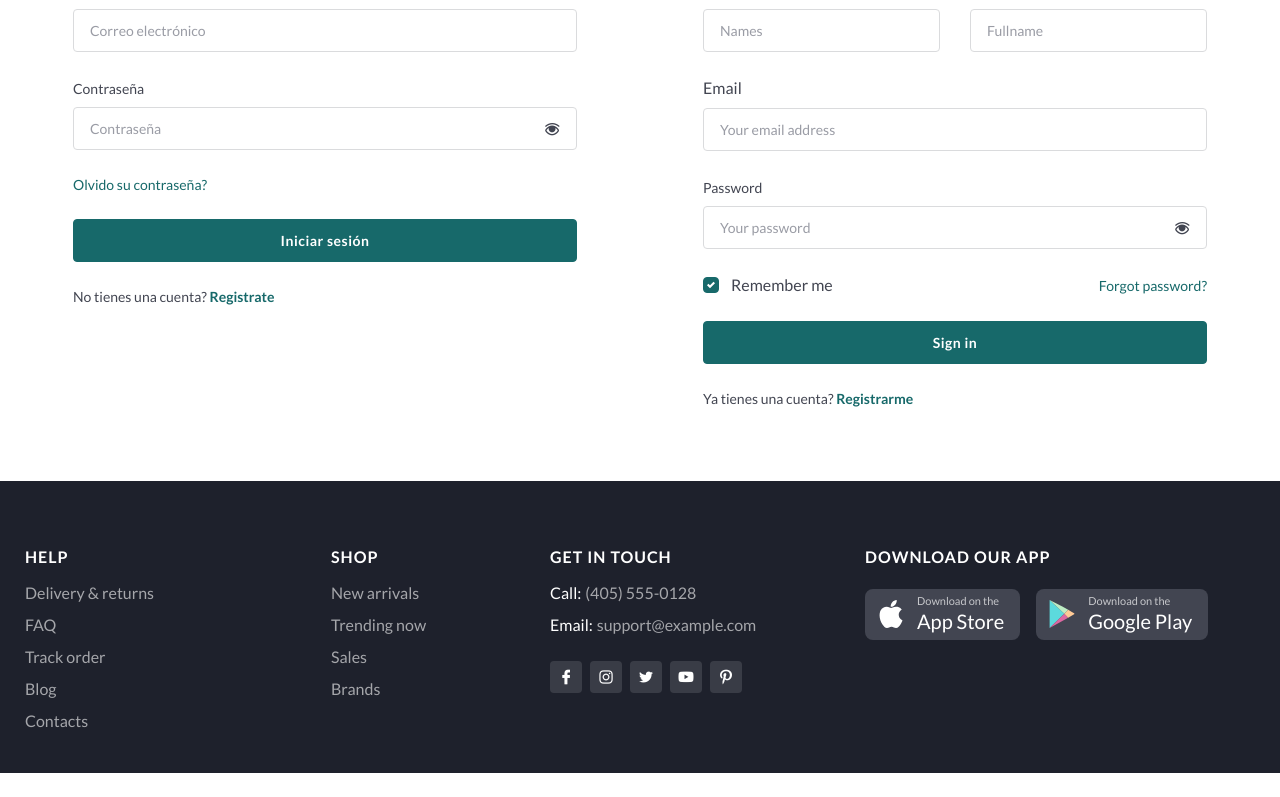
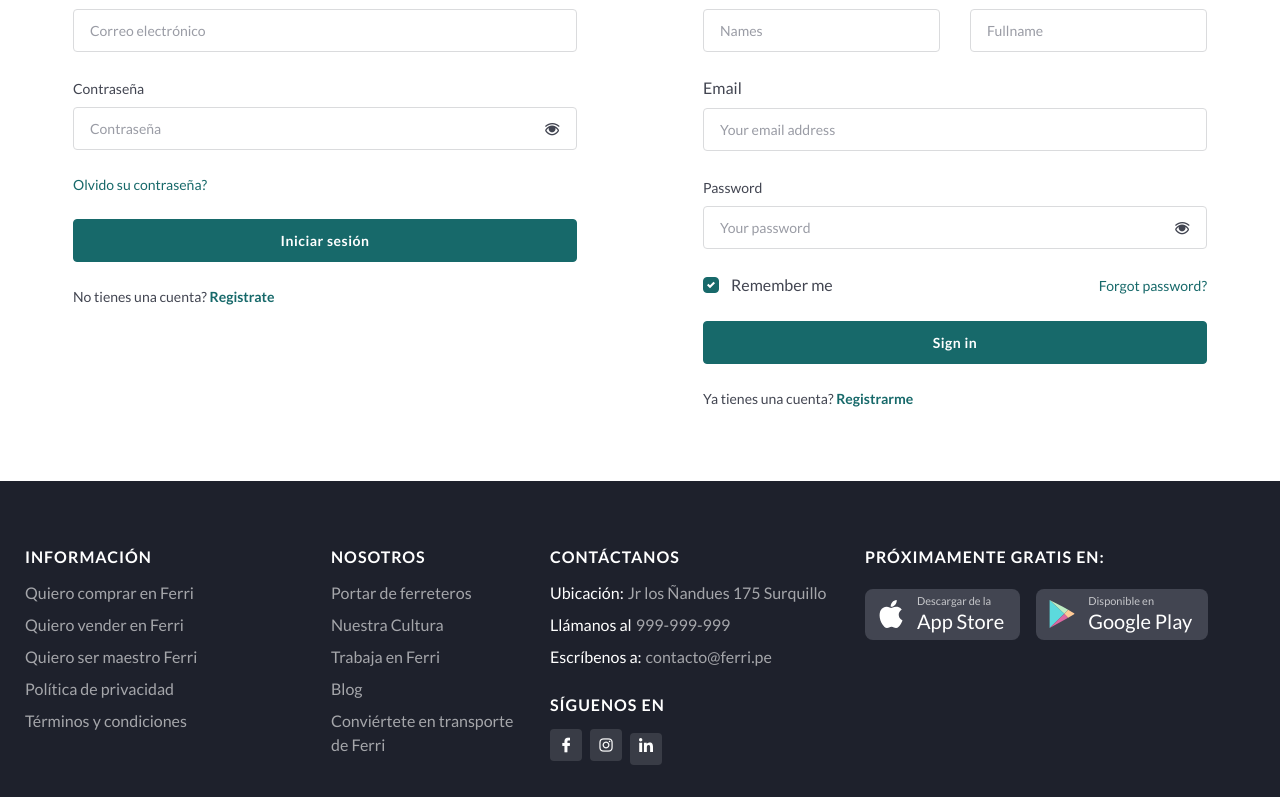
Before and after one commit to NatalyGVS/ecommerce, an Angular app: page /login in a window 1280 px wide. Shown: the part 405-1202 px from the top of the page. Before the commit the page ends 1178 px from the top, so only its background shows below. Built offline with nearby package versions, Linux system fonts and the light colour scheme.

Commit message:
feat: footer

```diff
--- a/src/app/components/footer/footer.component.html
+++ b/src/app/components/footer/footer.component.html
@@ -3,83 +3,99 @@
   <div class="container pt-3">
     <div class="row pb-sm-2">
       <div class="mb-4 col-6 col-sm-3 col-lg-2">
-        <h3 class="pb-1 mb-2 h6 text-uppercase text-light">Help</h3>
+        <h3 class="pb-1 mb-2 h6 text-uppercase text-light">Información</h3>
         <ul class="nav nav-light flex-column">
           <li class="mb-2 nav-item">
-            <a href="#" class="p-0 nav-link mr-lg-0 mr-sm-4 font-weight-normal">Delivery &amp; returns</a>
+            <a href="https://ferri.pe" target="_blank" class="p-0 nav-link mr-lg-0 mr-sm-4 font-weight-normal">Quiero
+              comprar en
+              Ferri</a>
           </li>
           <li class="mb-2 nav-item">
-            <a href="contacts.html" class="p-0 nav-link mr-lg-0 mr-sm-4 font-weight-normal">FAQ</a>
+            <a href="https://ferri.pe/vender-ferri/index.html" target="_blank"
+              class="p-0 nav-link mr-lg-0 mr-sm-4 font-weight-normal">Quiero vender en Ferri</a>
           </li>
           <li class="mb-2 nav-item">
-            <a href="order-tracking.html" class="p-0 nav-link mr-lg-0 mr-sm-4 font-weight-normal">Track order</a>
+            <a href="https://ferri.pe/maestro-ferri/index.html" target="_blank"
+              class="p-0 nav-link mr-lg-0 mr-sm-4 font-weight-normal">Quiero ser maestro Ferri</a>
           </li>
           <li class="mb-2 nav-item">
-            <a href="blog.html" class="p-0 nav-link mr-lg-0 mr-sm-4 font-weight-normal">Blog</a>
+            <a href="#" class="p-0 nav-link mr-lg-0 mr-sm-4 font-weight-normal">Política de privacidad</a>
           </li>
           <li class="mb-2 nav-item">
-            <a href="contacts.html" class="p-0 nav-link mr-lg-0 mr-sm-4 font-weight-normal">Contacts</a>
+            <a href="#" class="p-0 nav-link mr-lg-0 mr-sm-4 font-weight-normal">Términos y condiciones</a>
           </li>
         </ul>
       </div>
       <div class="mb-4 col-6 col-sm-3 col-lg-2 col-xl-3">
-        <h3 class="pb-1 mb-2 h6 text-uppercase text-light pl-xl-6">Shop</h3>
+        <h3 class="pb-1 mb-2 h6 text-uppercase text-light pl-xl-6">Nosotros</h3>
         <ul class="nav nav-light flex-column pl-xl-6">
           <li class="mb-2 nav-item">
-            <a href="#" class="p-0 nav-link mr-lg-0 mr-sm-4 font-weight-normal">New arrivals</a>
+            <a href="#" class="p-0 nav-link mr-lg-0 mr-sm-4 font-weight-normal">Portar de ferreteros</a>
           </li>
           <li class="mb-2 nav-item">
-            <a href="#" class="p-0 nav-link mr-lg-0 mr-sm-4 font-weight-normal">Trending now</a>
+            <a href="#" class="p-0 nav-link mr-lg-0 mr-sm-4 font-weight-normal">Nuestra Cultura</a>
           </li>
           <li class="mb-2 nav-item">
-            <a href="#" class="p-0 nav-link mr-lg-0 mr-sm-4 font-weight-normal">Sales</a>
+            <a href="#" class="p-0 nav-link mr-lg-0 mr-sm-4 font-weight-normal">Trabaja en Ferri</a>
           </li>
           <li class="mb-2 nav-item">
-            <a href="#" class="p-0 nav-link mr-lg-0 mr-sm-4 font-weight-normal">Brands</a>
+            <a href="#" class="p-0 nav-link mr-lg-0 mr-sm-4 font-weight-normal">Blog</a>
+          </li>
+          <li class="mb-2 nav-item">
+            <a href="https://ferri.pe/transporte-ferri/index.html" target="_blank"
+              class="p-0 nav-link mr-lg-0 mr-sm-4 font-weight-normal">Conviértete en transporte de Ferri</a>
           </li>
         </ul>
       </div>
       <div class="pb-2 mb-4 col-sm-6 col-lg-3 pb-lg-0">
-        <h3 class="pb-1 mb-2 h6 text-uppercase text-light">Get in Touch</h3>
+        <h3 class="pb-1 mb-2 h6 text-uppercase text-light">Contáctanos</h3>
         <ul class="pb-3 nav nav-light flex-column">
           <li class="mb-2 nav-item text-nowrap">
-            <span class="mr-1 text-light">Call:</span>
-            <a href="tel:4055550128" class="p-0 nav-link d-inline-block mr-lg-0 mr-sm-4 font-weight-normal">(405)
-              555-0128</a>
+            <span class="mr-1 text-light">Ubicación:</span>
+            <a href="mailto:support@example.coms"
+              class="p-0 nav-link d-inline-block mr-lg-0 mr-sm-4 font-weight-normal">Jr los Ñandues 175 Surquillo</a>
           </li>
           <li class="mb-2 nav-item text-nowrap">
-            <span class="mr-1 text-light">Email:</span>
+            <span class="mr-1 text-light">Llámanos al</span>
+            <a href="tel:4055550128"
+              class="p-0 nav-link d-inline-block mr-lg-0 mr-sm-4 font-weight-normal">999-999-999</a>
+          </li>
+          <li class="mb-2 nav-item text-nowrap">
+            <span class="mr-1 text-light">Escríbenos a:</span>
             <a href="mailto:support@example.coms"
-              class="p-0 nav-link d-inline-block mr-lg-0 mr-sm-4 font-weight-normal">support@example.com</a>
+              class="p-0 nav-link d-inline-block mr-lg-0 mr-sm-4 font-weight-normal">contacto@ferri.pe</a>
           </li>
+
         </ul>
-        <a href="#" class="mr-2 social-btn sb-solid sb-light">
+        <h3 class="pb-1 mb-2 h6 text-uppercase text-light">Síguenos en</h3>
+
+        <a href="https://www.facebook.com/Ferri-101178789026021" target="_blank"
+          class="mr-2 social-btn sb-solid sb-light">
           <i class="cxi-facebook"></i>
         </a>
-        <a href="#" class="mr-2 social-btn sb-solid sb-light">
+        <a href="https://www.instagram.com/ferri_pe/?hl=es" target="_blank" class="mr-2 social-btn sb-solid sb-light">
           <i class="cxi-instagram"></i>
         </a>
-        <a href="#" class="mr-2 social-btn sb-solid sb-light">
-          <i class="cxi-twitter"></i>
-        </a>
-        <a href="#" class="mr-2 social-btn sb-solid sb-light">
-          <i class="cxi-youtube"></i>
-        </a>
-        <a href="#" class="social-btn sb-solid sb-light">
-          <i class="cxi-pinterest"></i>
+        <a href="https://www.linkedin.com/company/ferri-pe/?viewAsMember=true" target="_blank"
+          class="mr-2 social-btn sb-solid sb-light">
+          <i class="fab fa-linkedin-in"></i>
         </a>
       </div>
       <div class="mb-4 col-lg-4 col-xl-3">
-        <h3 class="pb-1 mb-3 h6 text-uppercase text-light">Download our App</h3>
+        <h3 class="pb-1 mb-3 h6 text-uppercase text-light">Próximamente gratis en: </h3>
         <div class="flex-wrap d-flex flex-sm-nowrap">
           <a href="#" class="mb-3 mr-3 btn-market btn-apple" role="button">
-            <span class="btn-market-subtitle">Download on the</span>
+            <span class="btn-market-subtitle">Descargar de la</span>
             <span class="btn-market-title">App Store</span>
           </a>
-          <a href="#" class="mb-3 btn-market btn-google" role="button">
-            <span class="btn-market-subtitle">Download on the</span>
+          <a href="#" class="mb-3 mr-3 btn-market btn-google" role="button">
+            <span class="btn-market-subtitle">Disponible en</span>
             <span class="btn-market-title">Google Play</span>
           </a>
+          <!-- <a href="#" class="mb-3 btn-market btn-google" role="button">
+            <span class="btn-market-subtitle">Explora aquì</span>
+            <span class="btn-market-title">AppGallery</span>
+          </a> -->
         </div>
       </div>
     </div>
--- a/src/app/components/inicio/inicio.component.html
+++ b/src/app/components/inicio/inicio.component.html
@@ -362,7 +362,7 @@
   </section>
 
   <!-- Popular categories -->
-  <section class="container py-5 mt-1 mb-3 my-sm-4 py-lg-6">
+  <section class="container py-3 mt-1 mb-3 my-sm-4">
     <h2 class="pb-3 mb-5 text-center h1">Categorías destacadas</h2>
     <div class="cs-carousel cs-nav-outside">
       <div class="cs-carousel-inner cs-carousel-inner-five" data-carousel-options='{
```
